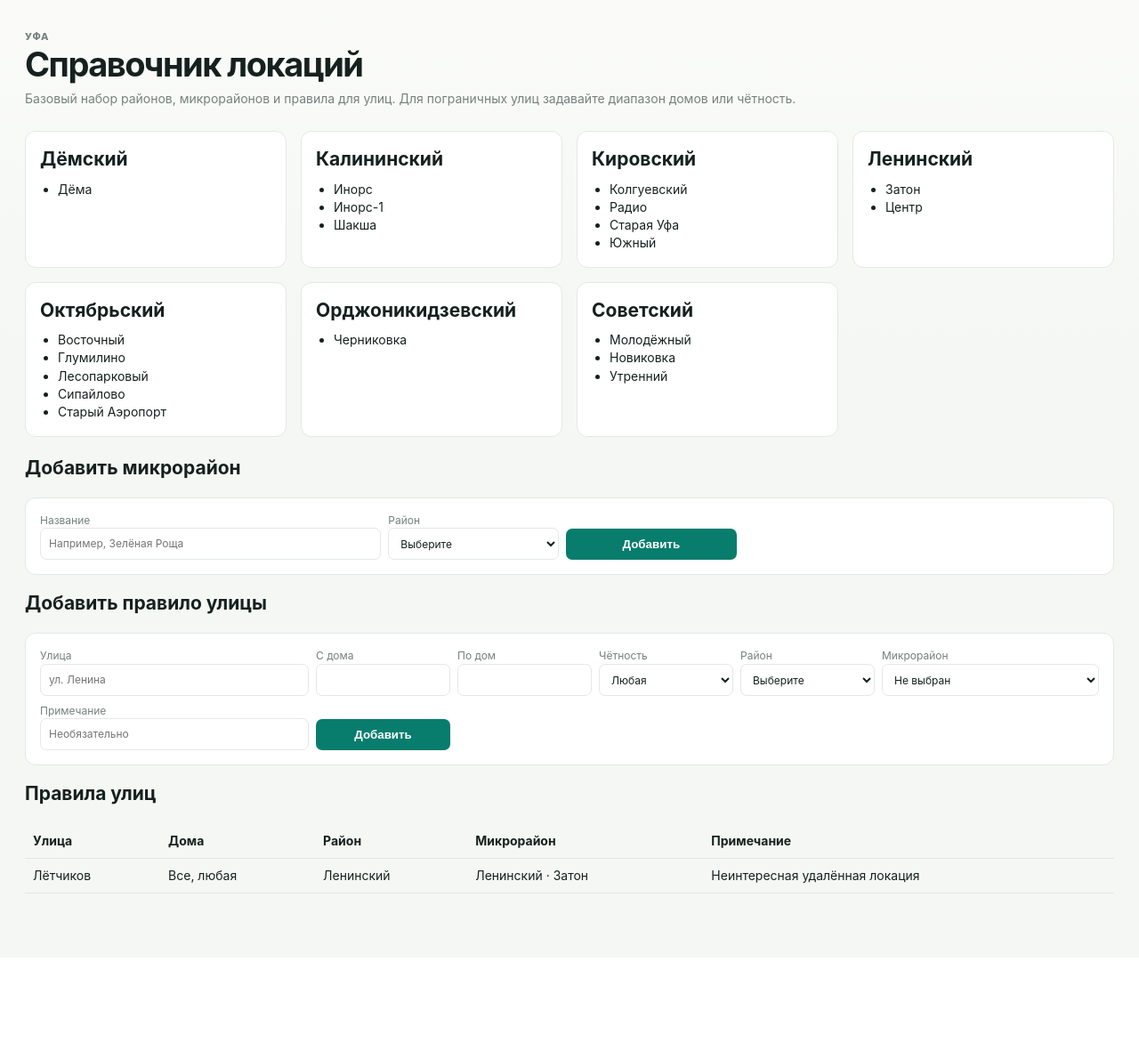
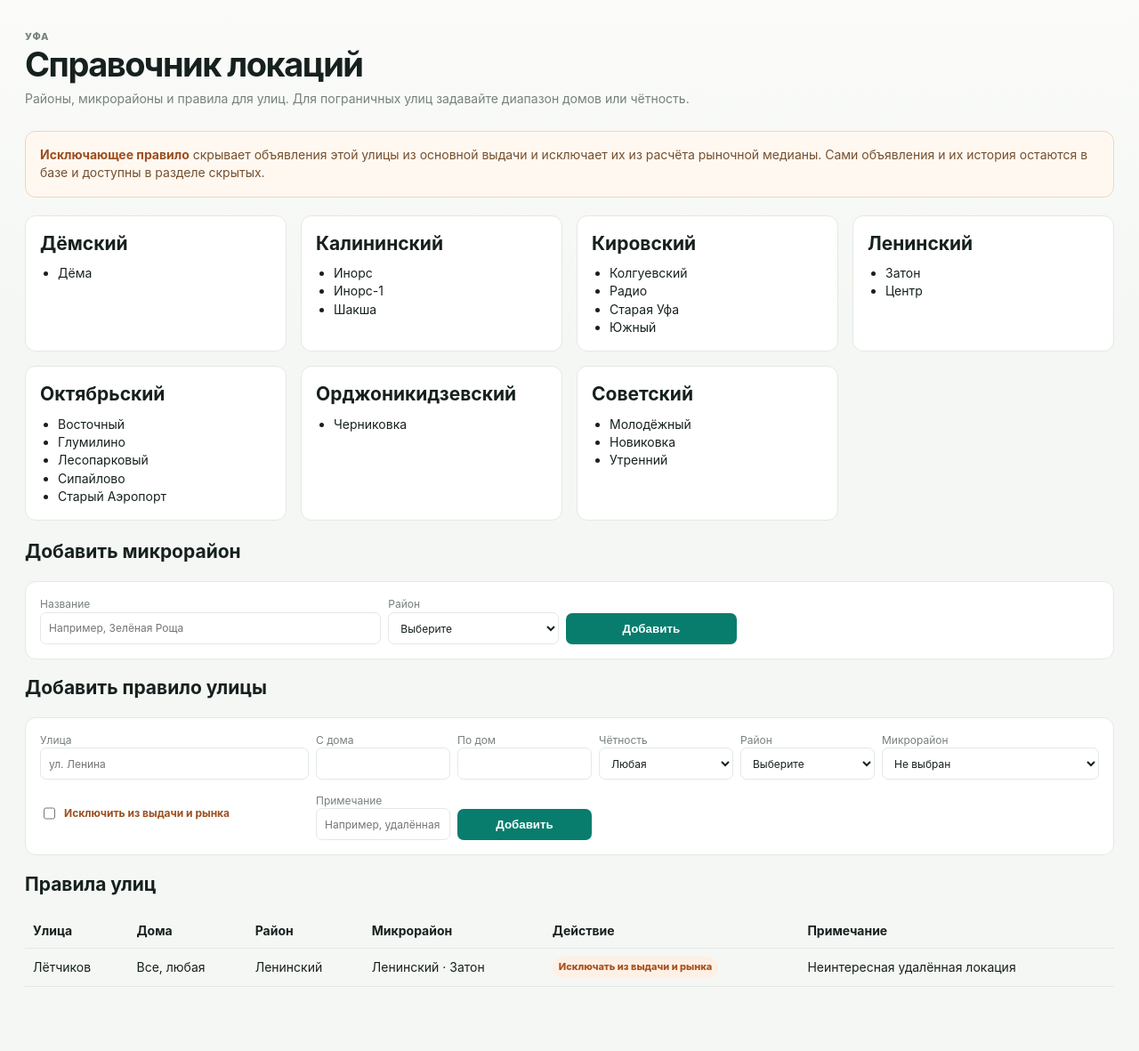
Before and after one commit to EvgrafovAlexander/home-hunter, a Django app: page /directory/ in a window 1280 px wide. Shown: the part 62-1243 px from the top of the page at 89% size. Before the commit the page ends 1066 px from the top, so only its background shows below. Run offline with Django 5.2, Linux system fonts and the light colour scheme; the visitor is signed in with stand-in values (Sample User, id 1); data comes from the database, SQL or seed files in the repository; parts of the project's set-up code (start-up, migrations or seed data) failed here and were passed over.

Commit message:
Show exclusion actions in location directory

```diff
--- a/listings/templates/listings/location_directory.html
+++ b/listings/templates/listings/location_directory.html
@@ -1,10 +1,11 @@
 {% extends 'listings/base.html' %}
 {% block title %}Справочник локаций · Home Hunter{% endblock %}
 {% block content %}
-<style>.directory-grid{display:grid;grid-template-columns:repeat(auto-fit,minmax(260px,1fr));gap:16px;margin:20px 0}.directory-card,.assignment-form{background:#fff;border:1px solid var(--line);border-radius:12px;padding:16px}.directory-card h2{margin:0 0 8px}.directory-card ul{margin:0;padding-left:20px}.assignment-form{display:grid;grid-template-columns:2fr repeat(4,1fr) auto;gap:8px;align-items:end}.assignment-form label{font-size:12px;color:var(--muted)}.assignment-form input,.assignment-form select{display:block;width:100%;box-sizing:border-box;padding:9px;border:1px solid var(--line);border-radius:7px;background:#fff;font:inherit}.assignment-form button{background:var(--accent);color:#fff;border:0;border-radius:7px;padding:10px;font-weight:700}.assignments{width:100%;border-collapse:collapse;margin-top:18px}.assignments th,.assignments td{padding:9px;border-bottom:1px solid var(--line);text-align:left}@media(max-width:900px){.assignment-form{grid-template-columns:1fr 1fr}.assignments{font-size:13px}}</style>
-<section class="hero"><p class="eyebrow">Уфа</p><h1>Справочник локаций</h1><p>Базовый набор районов, микрорайонов и правила для улиц. Для пограничных улиц задавайте диапазон домов или чётность.</p></section>
+<style>.directory-grid{display:grid;grid-template-columns:repeat(auto-fit,minmax(260px,1fr));gap:16px;margin:20px 0}.directory-card,.assignment-form,.directory-note{background:#fff;border:1px solid var(--line);border-radius:12px;padding:16px}.directory-card h2{margin:0 0 8px}.directory-card ul{margin:0;padding-left:20px}.directory-note{border-color:#f0d5bd;background:#fff8f1;color:#76502d}.directory-note b{color:#9c4f1f}.assignment-form{display:grid;grid-template-columns:2fr repeat(4,1fr) auto;gap:8px;align-items:end}.assignment-form label{font-size:12px;color:var(--muted)}.assignment-form input,.assignment-form select{display:block;width:100%;box-sizing:border-box;padding:9px;border:1px solid var(--line);border-radius:7px;background:#fff;font:inherit}.assignment-form .exclude-check{display:flex;gap:7px;align-items:center;padding:9px 0;color:#9c4f1f;font-weight:700}.assignment-form .exclude-check input{width:auto}.assignment-form button{background:var(--accent);color:#fff;border:0;border-radius:7px;padding:10px;font-weight:700}.assignments{width:100%;border-collapse:collapse;margin-top:18px}.assignments th,.assignments td{padding:9px;border-bottom:1px solid var(--line);text-align:left}.rule-status{display:inline-block;padding:4px 7px;border-radius:99px;background:#e2f5ee;color:#16785f;font-size:11px;font-weight:800}.rule-status.exclude{background:#fff0e5;color:#a55221}@media(max-width:900px){.assignment-form{grid-template-columns:1fr 1fr}.assignments{font-size:13px}}</style>
+<section class="hero"><p class="eyebrow">Уфа</p><h1>Справочник локаций</h1><p>Районы, микрорайоны и правила для улиц. Для пограничных улиц задавайте диапазон домов или чётность.</p></section>
+<section class="directory-note"><b>Исключающее правило</b> скрывает объявления этой улицы из основной выдачи и исключает их из расчёта рыночной медианы. Сами объявления и их история остаются в базе и доступны в разделе скрытых.</section>
 <section class="directory-grid">{% for district in districts %}<article class="directory-card"><h2>{{ district.name }}</h2><ul>{% for microdistrict in district.microdistricts.all %}<li>{{ microdistrict.name }}</li>{% empty %}<li class="muted">Микрорайоны пока не добавлены</li>{% endfor %}</ul></article>{% endfor %}</section>
 <section><h2>Добавить микрорайон</h2><form class="assignment-form" method="post">{% csrf_token %}<input type="hidden" name="action" value="microdistrict"><label>Название<input name="name" required placeholder="Например, Зелёная Роща"></label><label>Район<select name="district_id" required><option value="">Выберите</option>{% for district in districts %}<option value="{{ district.id }}">{{ district.name }}</option>{% endfor %}</select></label><button>Добавить</button></form></section>
-<section><h2>Добавить правило улицы</h2><form class="assignment-form" method="post">{% csrf_token %}<input type="hidden" name="action" value="street"><label>Улица<input name="street" required placeholder="ул. Ленина"></label><label>С дома<input name="house_from" type="number" min="1"></label><label>По дом<input name="house_to" type="number" min="1"></label><label>Чётность<select name="parity">{% for value,label in parities %}<option value="{{ value }}">{{ label }}</option>{% endfor %}</select></label><label>Район<select name="district_id" required><option value="">Выберите</option>{% for district in districts %}<option value="{{ district.id }}">{{ district.name }}</option>{% endfor %}</select></label><label>Микрорайон<select name="microdistrict_id"><option value="">Не выбран</option>{% for microdistrict in microdistricts %}<option value="{{ microdistrict.id }}">{{ microdistrict.district.name }} · {{ microdistrict.name }}</option>{% endfor %}</select></label><label>Примечание<input name="note" placeholder="Необязательно"></label><button>Добавить</button></form></section>
-<section><h2>Правила улиц</h2><table class="assignments"><thead><tr><th>Улица</th><th>Дома</th><th>Район</th><th>Микрорайон</th><th>Примечание</th></tr></thead><tbody>{% for item in street_assignments %}<tr><td>{{ item.street }}</td><td>{% if item.house_from %}{{ item.house_from }}–{{ item.house_to|default:'∞' }}{% else %}Все{% endif %}, {{ item.get_parity_display|lower }}</td><td>{{ item.district }}</td><td>{{ item.microdistrict|default:'—' }}</td><td>{{ item.note|default:'—' }}</td></tr>{% empty %}<tr><td colspan="5" class="muted">Правил пока нет — добавляйте только проверенные соответствия.</td></tr>{% endfor %}</tbody></table></section>
+<section><h2>Добавить правило улицы</h2><form class="assignment-form" method="post">{% csrf_token %}<input type="hidden" name="action" value="street"><label>Улица<input name="street" required placeholder="ул. Ленина"></label><label>С дома<input name="house_from" type="number" min="1"></label><label>По дом<input name="house_to" type="number" min="1"></label><label>Чётность<select name="parity">{% for value,label in parities %}<option value="{{ value }}">{{ label }}</option>{% endfor %}</select></label><label>Район<select name="district_id" required><option value="">Выберите</option>{% for district in districts %}<option value="{{ district.id }}">{{ district.name }}</option>{% endfor %}</select></label><label>Микрорайон<select name="microdistrict_id"><option value="">Не выбран</option>{% for microdistrict in microdistricts %}<option value="{{ microdistrict.id }}">{{ microdistrict.district.name }} · {{ microdistrict.name }}</option>{% endfor %}</select></label><label class="exclude-check"><input type="checkbox" name="is_excluded" value="1">Исключить из выдачи и рынка</label><label>Примечание<input name="note" placeholder="Например, удалённая локация"></label><button>Добавить</button></form></section>
+<section><h2>Правила улиц</h2><table class="assignments"><thead><tr><th>Улица</th><th>Дома</th><th>Район</th><th>Микрорайон</th><th>Действие</th><th>Примечание</th></tr></thead><tbody>{% for item in street_assignments %}<tr><td>{{ item.street }}</td><td>{% if item.house_from %}{{ item.house_from }}–{{ item.house_to|default:'∞' }}{% else %}Все{% endif %}, {{ item.get_parity_display|lower }}</td><td>{{ item.district }}</td><td>{{ item.microdistrict|default:'—' }}</td><td>{% if item.is_excluded %}<span class="rule-status exclude">Исключать из выдачи и рынка</span>{% else %}<span class="rule-status">Классифицировать</span>{% endif %}</td><td>{{ item.note|default:'—' }}</td></tr>{% empty %}<tr><td colspan="6" class="muted">Правил пока нет — добавляйте только проверенные соответствия.</td></tr>{% endfor %}</tbody></table></section>
 {% endblock %}
```
